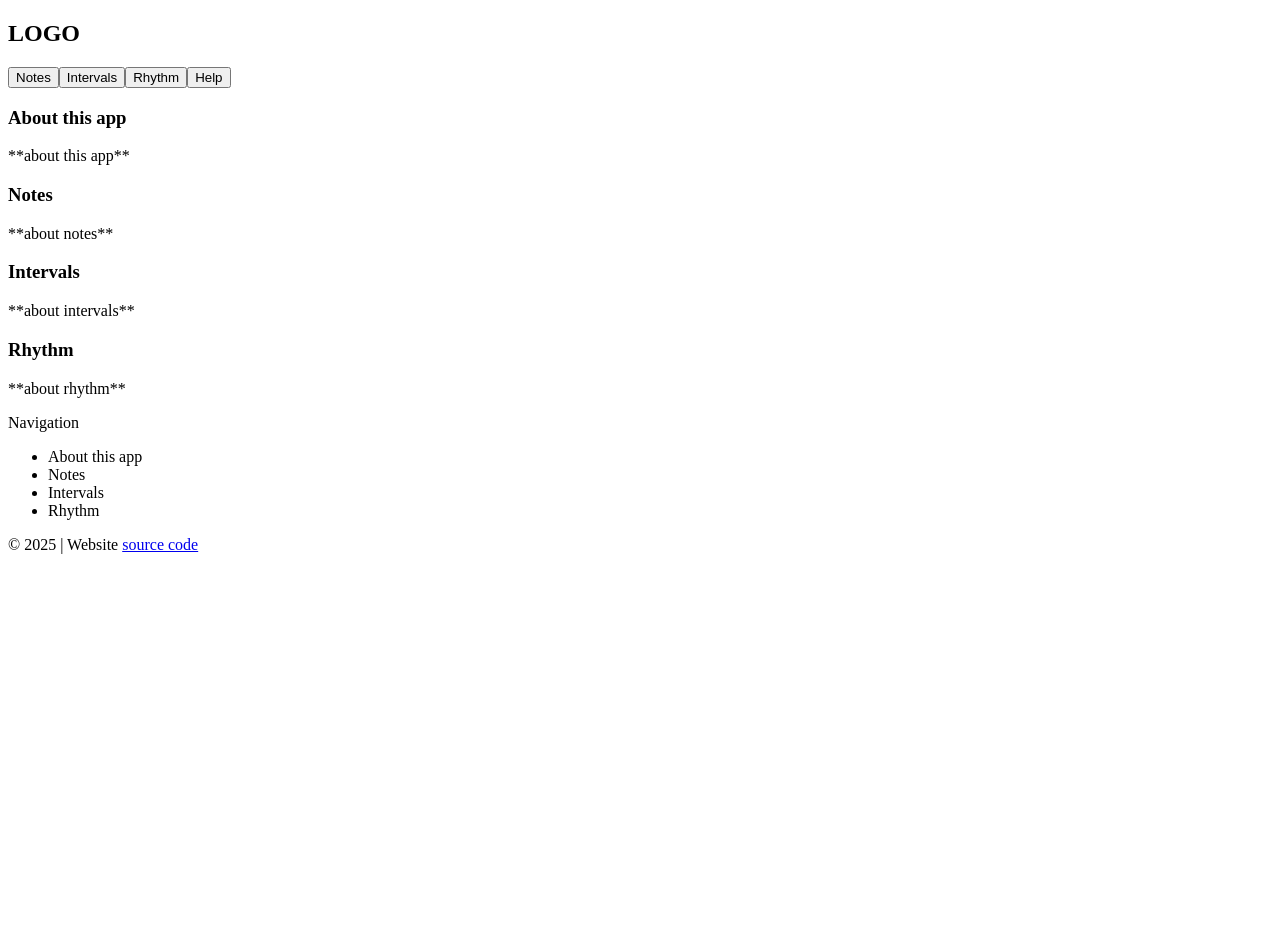
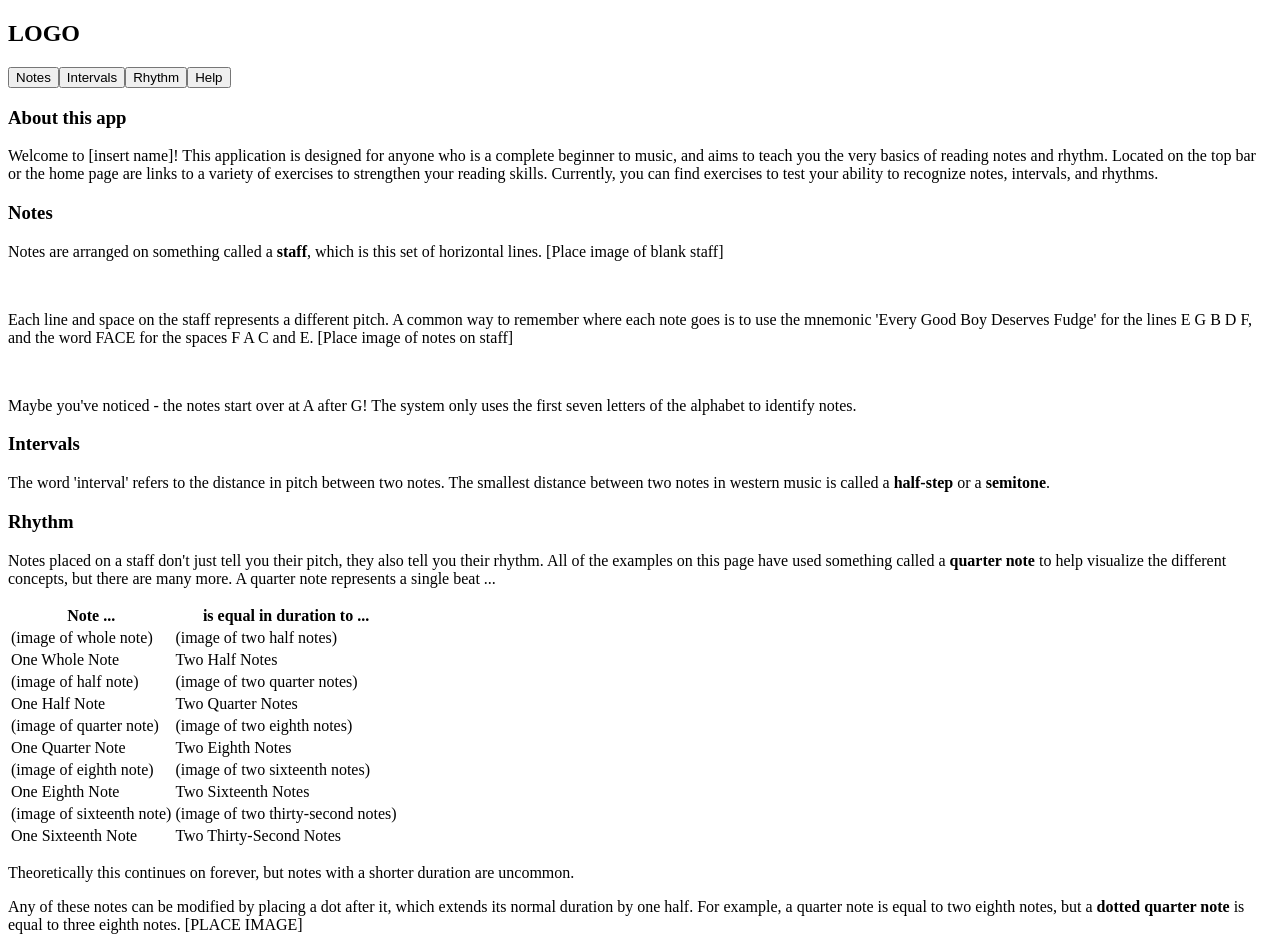
Before and after one commit to MostLikelyNotHuman/unit-1-final, a React (Vite) app in the folder final-project/: page /help in a window 1280 px wide. Shown: the top 952 px of the page. Before the commit the page ends 800 px from the top, so only its background shows below. Built offline with nearby package versions, Linux system fonts and the light colour scheme.

Commit message:
filling out home and help pages

```diff
--- a/final-project/src/components/HelpPage.jsx
+++ b/final-project/src/components/HelpPage.jsx
@@ -9,13 +9,81 @@ const HelpPage = () => {
             <main>
                 <div id="help-content">
                     <h3>About this app</h3>
-                    <p>**about this app**</p>
+                    <p> Welcome to [insert name]! This application is designed for anyone
+                        who is a complete beginner to music, and aims to teach you the very basics of
+                        reading notes and rhythm. Located on the top bar or the home page are links
+                        to a variety of exercises to strengthen your reading skills. Currently,
+                        you can find exercises to test your ability to recognize notes, intervals, and rhythms.</p>
                     <h3>Notes</h3>
-                    <p>**about notes**</p>
+                    <p>Notes are arranged on something called a <strong>staff</strong>, which is this set of horizontal
+                    lines. [Place image of blank staff]</p>
+                    <img src=""></img>
+                    <p>Each line and space on the staff represents a different pitch.
+                    A common way to remember where each note goes is to use the mnemonic
+                    'Every Good Boy Deserves Fudge' for the lines E G B D F, and
+                    the word FACE for the spaces F A C and E. [Place image of notes on staff]</p>
+                    <img src=""></img>
+                    <p>Maybe you've noticed - the notes start over at A after G! The system only
+                    uses the first seven letters of the alphabet to identify notes.</p>
                     <h3>Intervals</h3>
-                    <p>**about intervals**</p>
+                    <p>The word 'interval' refers to the distance in pitch between two notes.
+                    The smallest distance between two notes in western music is called a <strong>half-step</strong> or a <strong>semitone</strong>.</p>
                     <h3>Rhythm</h3>
-                    <p>**about rhythm**</p>
+                    <p>Notes placed on a staff don't just tell you their pitch, they also tell you their rhythm.
+                    All of the examples on this page have used something called a <strong>quarter note</strong> to help visualize
+                    the different concepts, but there are many more. A quarter note represents a single beat ... </p>
+                    <table>
+                        <tr>
+                            <th>Note ...</th>
+                            <th>is equal in duration to ...</th>
+                        </tr>
+                        <tr>
+                            <td>(image of whole note)</td>
+                            <td>(image of two half notes)</td>
+                        </tr>
+                        <tr>
+                            <td>One Whole Note</td>
+                            <td>Two Half Notes</td>
+                        </tr>
+                        <tr>
+                            <td>(image of half note)</td>
+                            <td>(image of two quarter notes)</td>
+                        </tr>
+                        <tr>
+                            <td>One Half Note</td>
+                            <td>Two Quarter Notes</td>
+                        </tr>
+                        <tr>
+                            <td>(image of quarter note)</td>
+                            <td>(image of two eighth notes)</td>
+                        </tr>
+                        <tr>
+                            <td>One Quarter Note</td>
+                            <td>Two Eighth Notes</td>
+                        </tr>
+                        <tr>
+                            <td>(image of eighth note)</td>
+                            <td>(image of two sixteenth notes)</td>
+                        </tr>
+                        <tr>
+                            <td>One Eighth Note</td>
+                            <td>Two Sixteenth Notes</td>
+                        </tr>
+                        <tr>
+                            <td>(image of sixteenth note)</td>
+                            <td>(image of two thirty-second notes)</td>
+                        </tr>
+                        <tr>
+                            <td>One Sixteenth Note</td>
+                            <td>Two Thirty-Second Notes</td>
+                        </tr>
+                    </table>
+                    <p>Theoretically this continues on forever, but notes with a shorter duration are uncommon.</p>
+                    <p>Any of these notes can be modified by placing a dot after it, which extends its normal duration by one half.
+                        For example, a quarter note is equal to two eighth notes, but a <strong>dotted quarter note</strong> is
+                        equal to three eighth notes. [PLACE IMAGE]
+                    </p>
+                    <img src=""></img>
                 </div>
                 <div id="nav-bar">
                     <p>Navigation</p>
```
